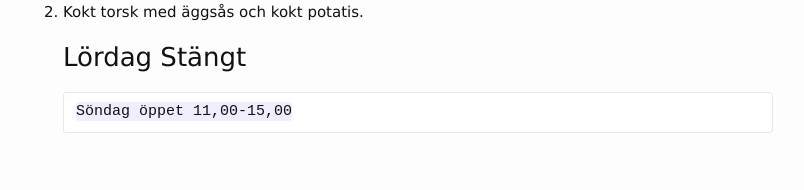
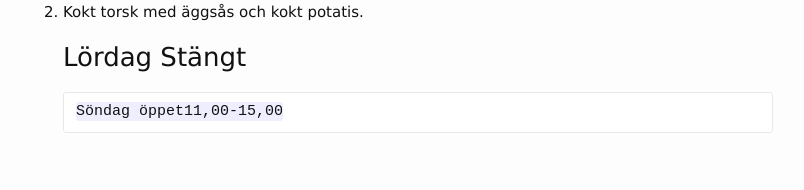
Before and after one commit to FarInn62/farinn62.github.io, a Jekyll site: the page built from lunch.md, in a window 1280 px wide. Shown: the part 739-929 px from the top of the page, without its empty margins (237-1041 px from the left). Built offline with Jekyll 4.4.1, drawn with Linux system fonts in a browser that asks for light colours.

Commit message:
Update lunch.md

```diff
--- a/lunch.md
+++ b/lunch.md
@@ -31,4 +31,4 @@ OBS.PÅ GRUND AV CORONA: Boka och Hämta gärna maten istället, du är välkomm
 2. Kokt torsk med äggsås och kokt potatis.
 
    ### Lördag Stängt
-       Söndag öppet 11,00-15,00
+       Söndag öppet11,00-15,00
```
